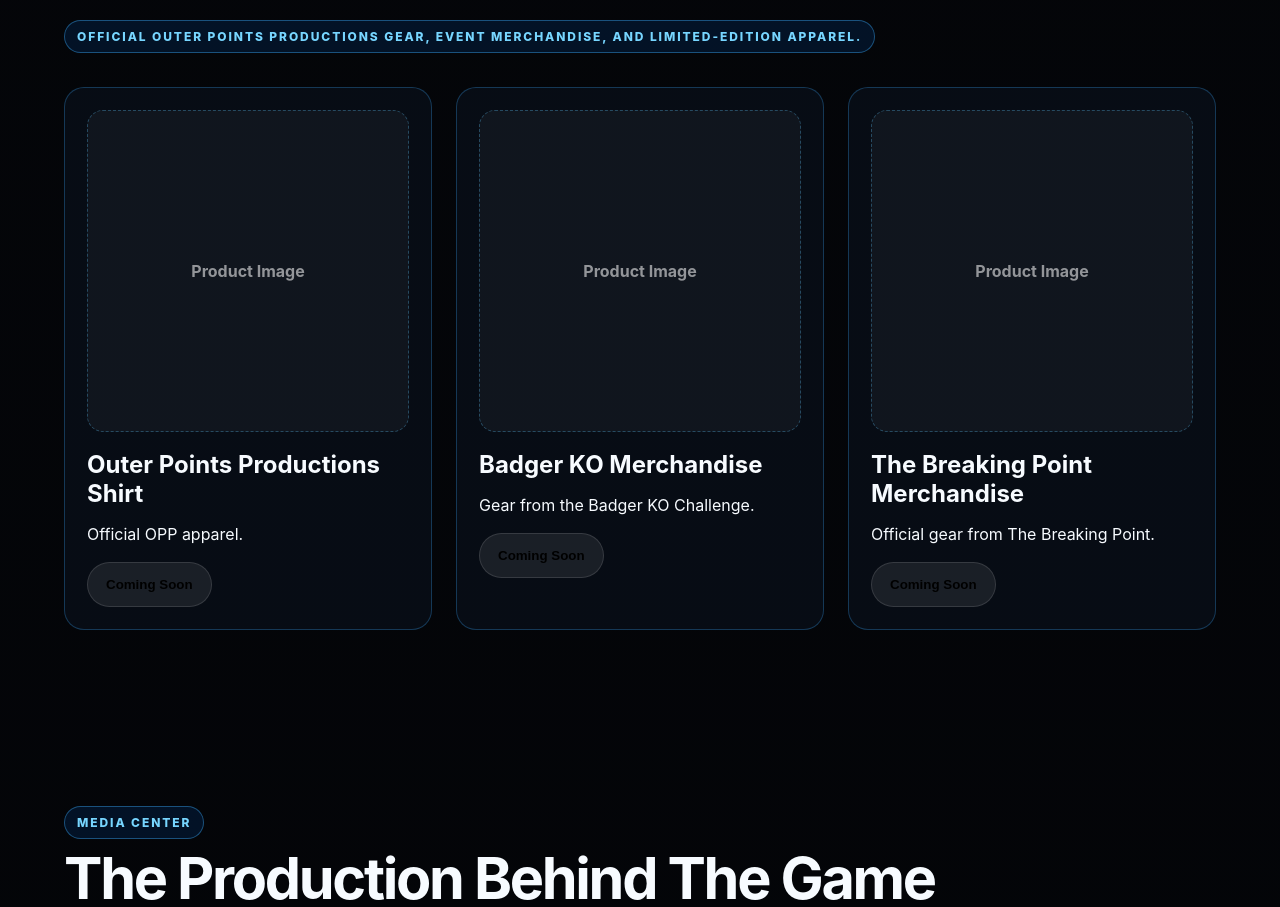
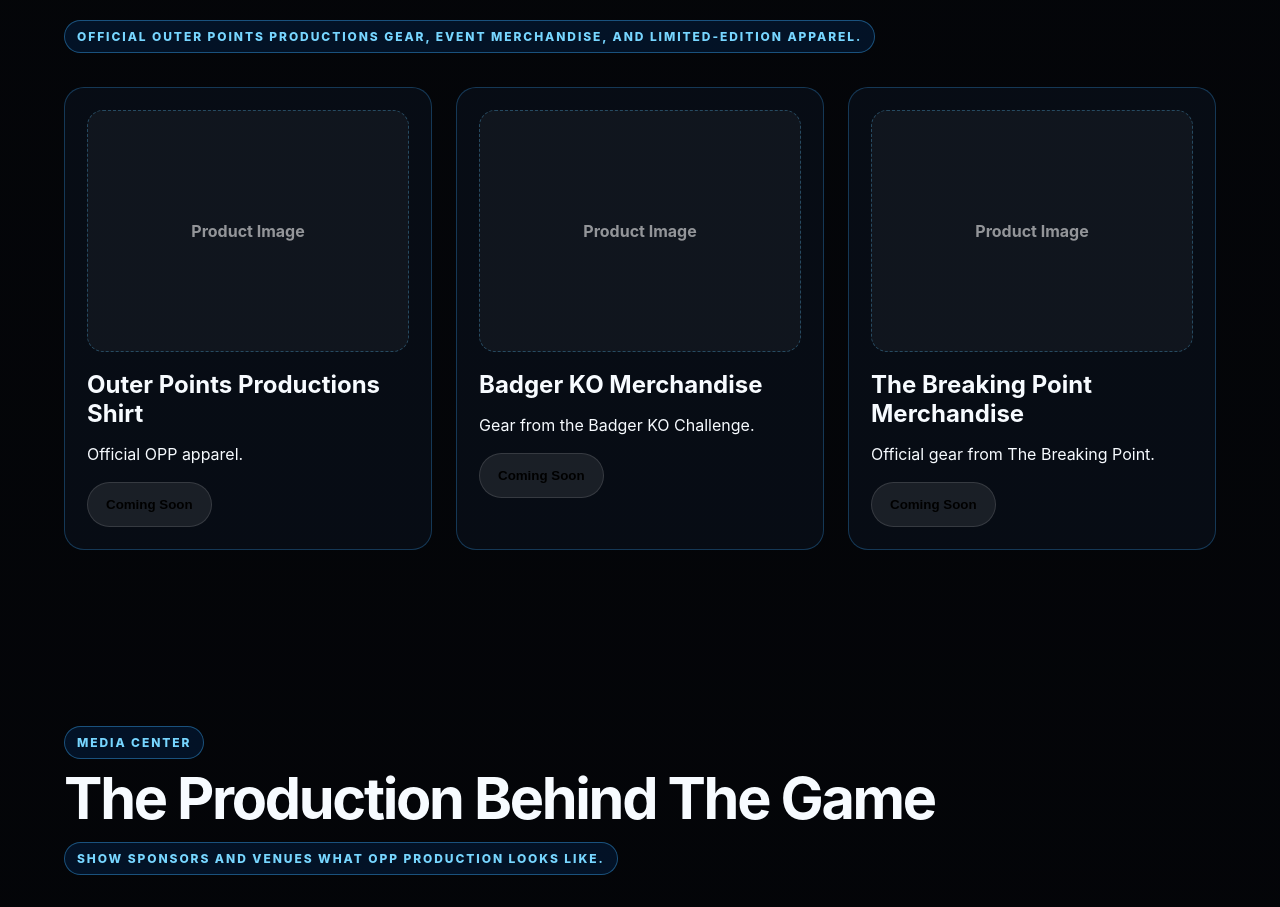
Before and after one commit to outerpointsproductions-design/outer-points-productions-clean, a React (Vite) app in the folder opp-clean-repo/: page / in a window 1280 px wide. Shown: the part 6916-7823 px from the top of the page. Built offline with nearby package versions, Linux system fonts and the light colour scheme.

Commit message:
Update styles.css

```diff
--- a/opp-clean-repo/src/styles.css
+++ b/opp-clean-repo/src/styles.css
@@ -599,7 +599,7 @@
 
 .merchImagePlaceholder {
   width: 100%;
-  aspect-ratio: 1 / 1;
+  aspect-ratio: 4 / 3;
   display: flex;
   align-items: center;
   justify-content: center;
```
